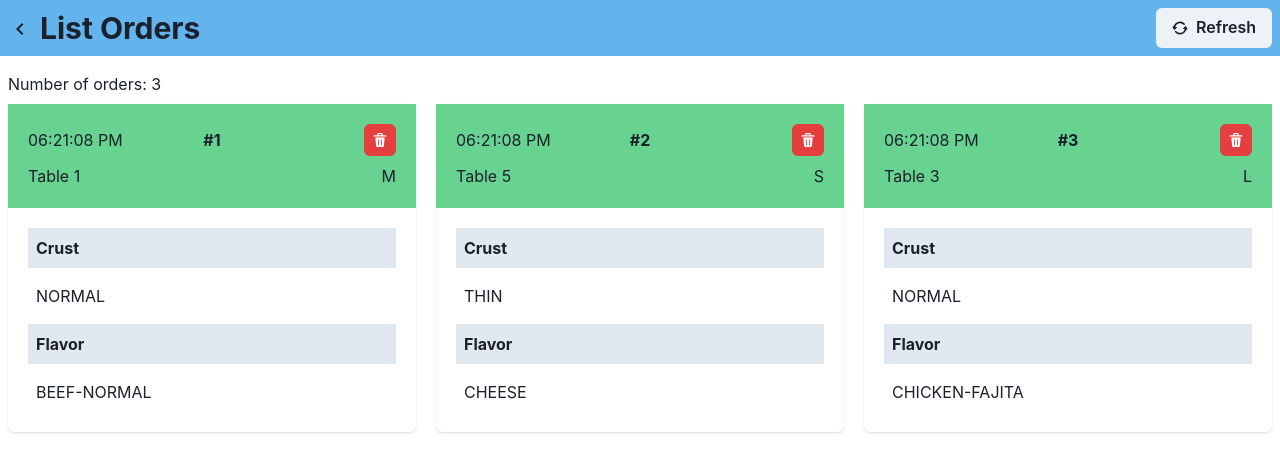
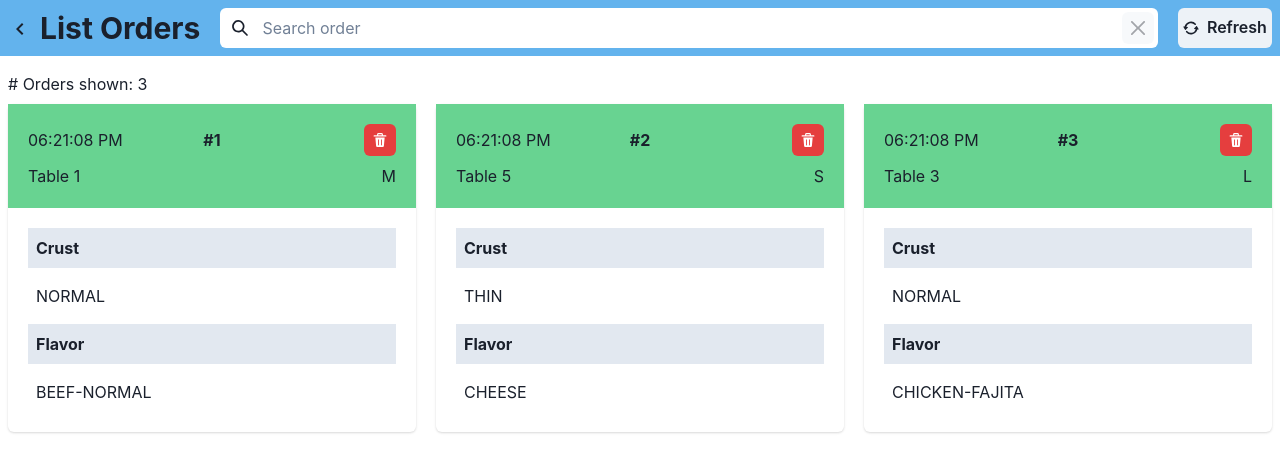
Before and after one commit to dangpg/dough-with-stuff, a React (Vite) app: page /list in a window 1280 px wide. Shown: the top 472 px of the page. Built offline with nearby package versions, Linux system fonts and the light colour scheme; no server answers.

Commit message:
Add search feature to list page

```diff
--- a/package.json
+++ b/package.json
@@ -16,11 +16,13 @@
     "@emotion/react": "^11.10.6",
     "@emotion/styled": "^11.10.6",
     "framer-motion": "^10.11.5",
+    "lodash.debounce": "^4.0.8",
     "react": "^18.2.0",
     "react-dom": "^18.2.0",
     "react-router-dom": "^6.10.0"
   },
   "devDependencies": {
+    "@types/lodash.debounce": "^4.0.7",
     "@types/react": "^18.0.28",
     "@types/react-dom": "^18.0.11",
     "@typescript-eslint/eslint-plugin": "^5.58.0",
--- a/src/pages/list.tsx
+++ b/src/pages/list.tsx
@@ -1,4 +1,10 @@
-import { ChevronLeftIcon, RepeatIcon } from "@chakra-ui/icons";
+import {
+  ChevronLeftIcon,
+  CloseIcon,
+  RepeatIcon,
+  SearchIcon,
+} from "@chakra-ui/icons";
+import debounce from "lodash.debounce";
 import {
   Box,
   Button,
@@ -8,17 +14,25 @@ import {
   GridItem,
   Heading,
   HStack,
+  IconButton,
+  Input,
+  InputGroup,
+  InputLeftElement,
+  InputRightElement,
   Text,
   VStack,
 } from "@chakra-ui/react";
-import { useCallback, useEffect } from "react";
+import { useCallback, useEffect, useState } from "react";
 import { Link } from "react-router-dom";
 import ListItem from "../components/list-item";
 import LoadingOverlay from "../components/loading-overlay";
 import { usePizzaAPI } from "../hooks/usePizzaAPI";
+import { PizzaDto } from "../types/pizza-dto";
 
 const List = () => {
   const { getPizzas, pizzas, isPending, hasError, isDone } = usePizzaAPI();
+  const [filteredPizzas, setFilteredPizzas] = useState<PizzaDto[]>();
+  const [query, setQuery] = useState("");
 
   const handleRefreshClick = () => {
     getPizzas();
@@ -28,6 +42,36 @@ const List = () => {
     getPizzas();
   }, [getPizzas]);
 
+  const handleQueryChange = (query: string) => {
+    setQuery(query);
+  };
+
+  const handleClearQueryClick = () => {
+    setQuery("");
+  };
+
+  const debouncedChangeHandler = useCallback(
+    debounce(
+      (event: React.ChangeEvent<HTMLInputElement>) =>
+        handleQueryChange(event.target.value),
+      500
+    ),
+    []
+  );
+
+  useEffect(() => {
+    if (pizzas === undefined) return;
+
+    if (query === "") {
+      setFilteredPizzas(pizzas);
+    }
+
+    const newPizzas = pizzas.filter((pizza) =>
+      JSON.stringify(pizza).toLowerCase().includes(query.toLowerCase())
+    );
+    setFilteredPizzas(newPizzas);
+  }, [pizzas, query]);
+
   useEffect(() => {
     if (pizzas) return;
 
@@ -36,13 +80,36 @@ const List = () => {
 
   return (
     <VStack alignItems="stretch">
-      <Flex justifyContent="space-between" bg="blue.300" padding={2}>
+      <Flex justifyContent="space-between" bg="blue.300" padding={2} gap={5}>
         <HStack>
           <Link to="/">
             <ChevronLeftIcon boxSize={6} aria-label="Back to Home" />
           </Link>
-          <Heading size="lg">List Orders</Heading>
+          <Heading whiteSpace="nowrap" size="lg">
+            List Orders
+          </Heading>
         </HStack>
+        <InputGroup>
+          <InputLeftElement pointerEvents="none">
+            <SearchIcon />
+          </InputLeftElement>
+          <Input
+            bg="white"
+            variant="filled"
+            placeholder="Search order"
+            onChange={debouncedChangeHandler}
+          />
+
+          <InputRightElement>
+            <IconButton
+              isDisabled={query.length === 0}
+              onClick={handleClearQueryClick}
+              aria-label="Clear Search Filter"
+              icon={<CloseIcon />}
+              size="sm"
+            />
+          </InputRightElement>
+        </InputGroup>
         <Button leftIcon={<RepeatIcon />} onClick={handleRefreshClick}>
           Refresh
         </Button>
@@ -55,17 +122,24 @@ const List = () => {
           <Text>There was an error while trying to fetch the orders.</Text>
         </Center>
       )}
-      {isDone && !hasError && pizzas !== undefined && (
+      {isDone &&
+        !hasError &&
+        pizzas !== undefined &&
+        filteredPizzas !== undefined && (
           <VStack alignItems="stretch" padding={2}>
             <Box>
-            <Text>{`Number of orders: ${pizzas.length}`}</Text>
+              <Text>{`# Orders shown: ${filteredPizzas.length}${
+                filteredPizzas.length !== pizzas.length
+                  ? ` out of ${pizzas.length}`
+                  : ""
+              }`}</Text>
             </Box>
             <Grid
               gap={5}
               templateRows="repeat(2, 1fr)"
               templateColumns="repeat(3, 1fr)"
             >
-            {pizzas.map((pizza) => (
+              {filteredPizzas.map((pizza) => (
                 <GridItem key={pizza.Order_ID}>
                   <ListItem pizza={pizza} onOrderDeleted={handleOrderDeleted} />
                 </GridItem>
```
Also changed, not shown: 1 other file (tests, documents, lock files or other folders). Lines whose indentation alone changed are shown as unchanged.
